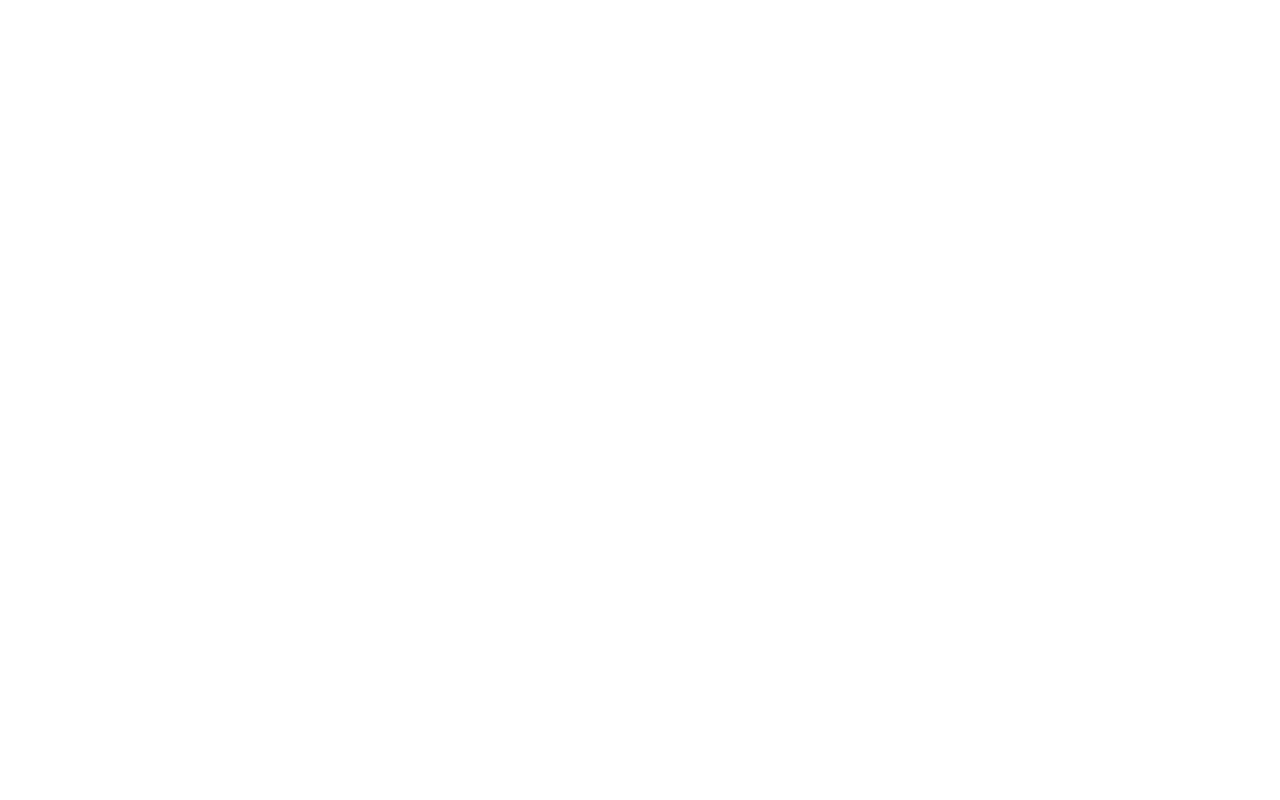
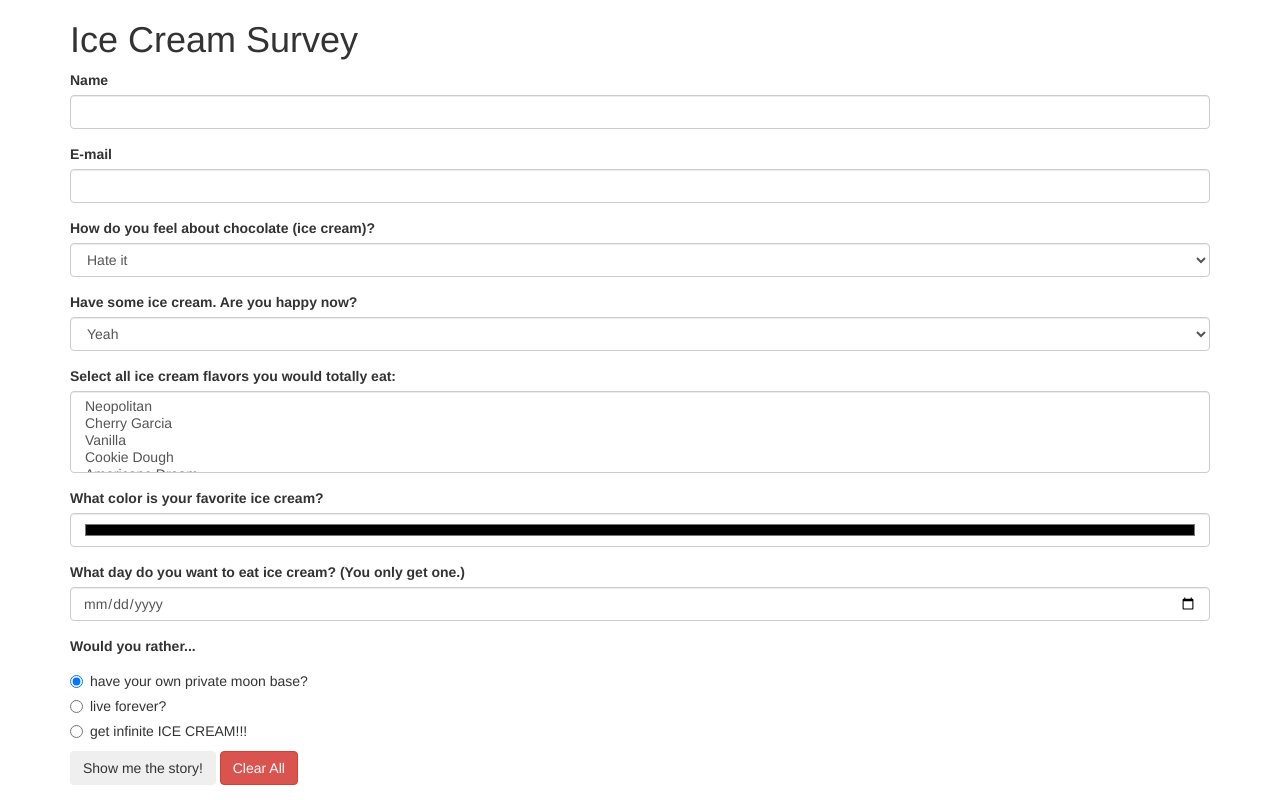
Before and after one commit to wolfgangwarneke/Ice-Cream-Survey, a plain HTML site: page index.html in a window 1280 px wide. Drawn offline with nearby package versions, Linux system fonts and the light colour scheme.

Commit message:
add ice cream survey Bootstrap form elements

```diff
--- a/index.html
+++ b/index.html
@@ -11,5 +11,83 @@
   </head>
   <body>
 
+    <div class="container">
+      <h1>Ice Cream Survey</h1>
+      <form role="form">
+        <div class="form-group">
+          <label for="name">Name</label>
+          <input type="text" class="form-control" id="name">
+        </div>
+        <div class="form-group">
+          <label for="email">E-mail</label>
+          <input type="email" class="form-control" id="email">
+        </div>
+        <div class="form-group">
+          <label for="chocolate">How do you feel about chocolate (ice cream)?</label>
+          <select class="form-control" id="chocolate">
+            <option value="1">Hate it</option>
+            <option value="2">Meh</option>
+            <option value="3">Like it</option>
+            <option value="4">Gotta have it</option>
+          </select>
+        </div>
+        <div class="form-group">
+          <label for="happiness">Have some ice cream. Are you happy now?</label>
+          <select class="form-control" id="happiness">
+            <option value="1">Yeah</option>
+            <option value="2">No</option>
+            <option value="3">Meh</option>
+            <option value="4">I'm the happiest person ever!</option>
+          </select>
+        </div>
+        <div class="form-group">
+          <label for="sel1">Select all ice cream flavors you would totally eat:</label>
+          <select multiple class="form-control" id="sel1">
+            <option>Neopolitan</option>
+            <option>Cherry Garcia</option>
+            <option>Vanilla</option>
+            <option>Cookie Dough</option>
+            <option>Americone Dream</option>
+            <option>Strawberry</option>
+            <option>Rocky Road</option>
+            <option>Thin Mint</option>
+            <option>Lavender</option>
+            <option>Coffee</option>
+          </select>
+        </div>
+        <div class="form-group">
+          <label for="color">What color is your favorite ice cream?</label>
+          <input id="color" class="form-control" type="color">
+        </div>
+        <div class="form-group">
+          <label for="icecreamday">What day do you want to eat ice cream? (You only get one.)</label>
+          <input id="icecreamday" class="form-control" type="date">
+        </div>
+        <div class="form-group">
+          <label for="radio">Would you rather...</label>
+          <div class="radio">
+            <label>
+              <input type="radio" name="flavor" value="chocolate" checked>
+              have your own private moon base?
+            </label>
+          </div>
+          <div class="radio">
+            <label>
+              <input type="radio" name="flavor" value="vanilla">
+              live forever?
+            </label>
+          </div>
+          <div class="radio">
+            <label>
+              <input type="radio" name="flavor" value="cookiesandcream">
+              get infinite ICE CREAM!!!
+            </label>
+          </div>
+          <button type="submit" class="btn">Show me the story!</button>
+          <input class="btn btn-danger" type="reset" value="Clear All">
+        </div>
+      </form>
+    </div>
+
   </body>
 </html>
```
